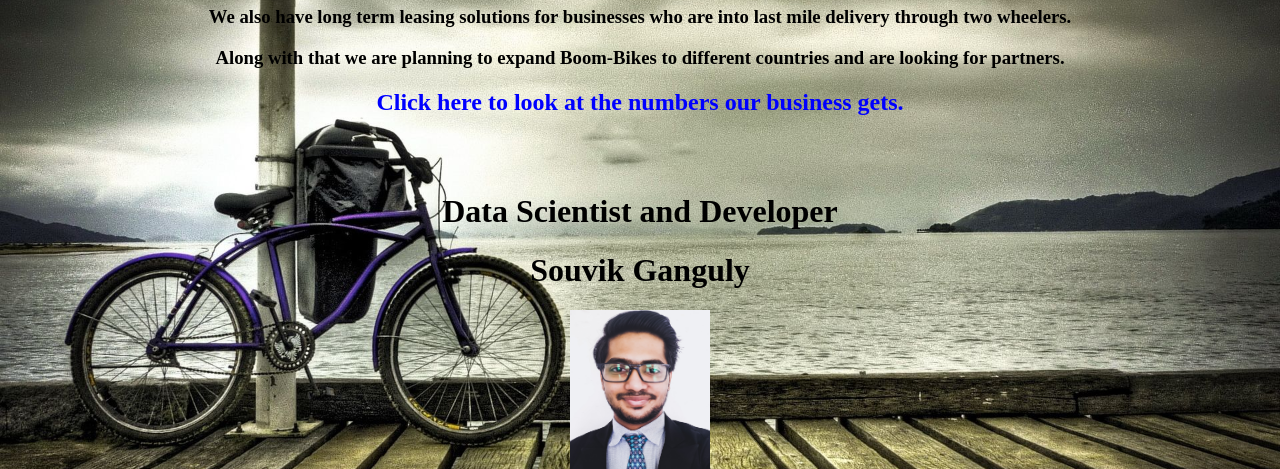
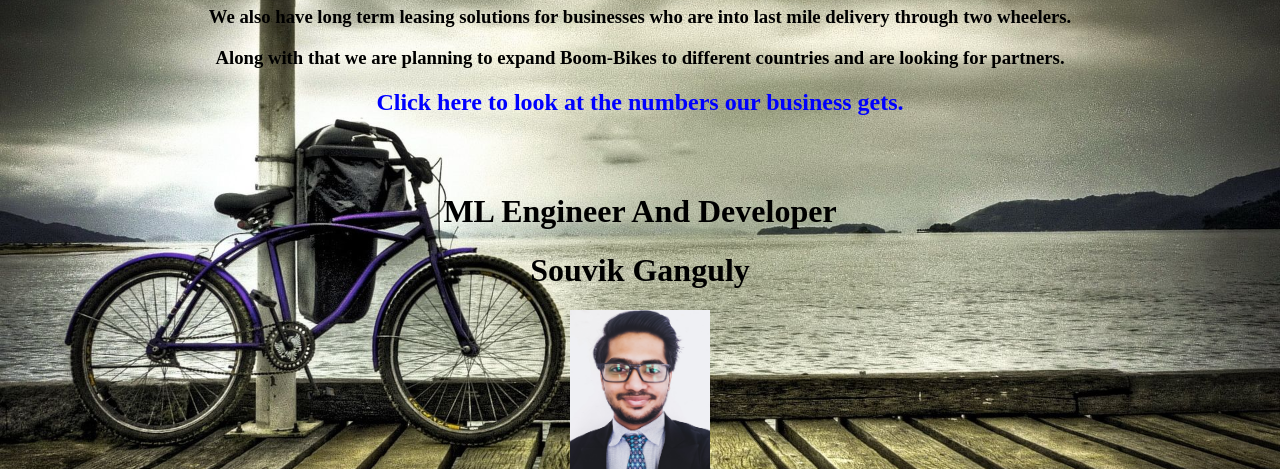
Before and after one commit to ds-souvik/Prediction-of-Bike-Rental-Count-Linear-Regression-and-Deployment-along-with-deployment, a Flask app: page / in a window 1280 px wide. Shown: the part 155-624 px from the top of the page. Run offline with Flask 2, Linux system fonts and the light colour scheme; parts of the project's set-up code (start-up, migrations or seed data) failed here and were passed over.

Commit message:
changed the home page

```diff
--- a/templates/home.html
+++ b/templates/home.html
@@ -78,7 +78,7 @@
 </div>
 
 <div class="wrapper">
-<center><h1><font color="black">Data Scientist and Developer</font></h1></body></center>
+<center><h1><font color="black">ML Engineer And Developer</font></h1></body></center>
 <center><h1><font color="black">Souvik Ganguly</font></h1></center>
 <center><img src="{{ url_for('static', filename='img/me.jpg') }}" alt="Souvik" width="140" height="160"></center>
     <div class="media">
```
